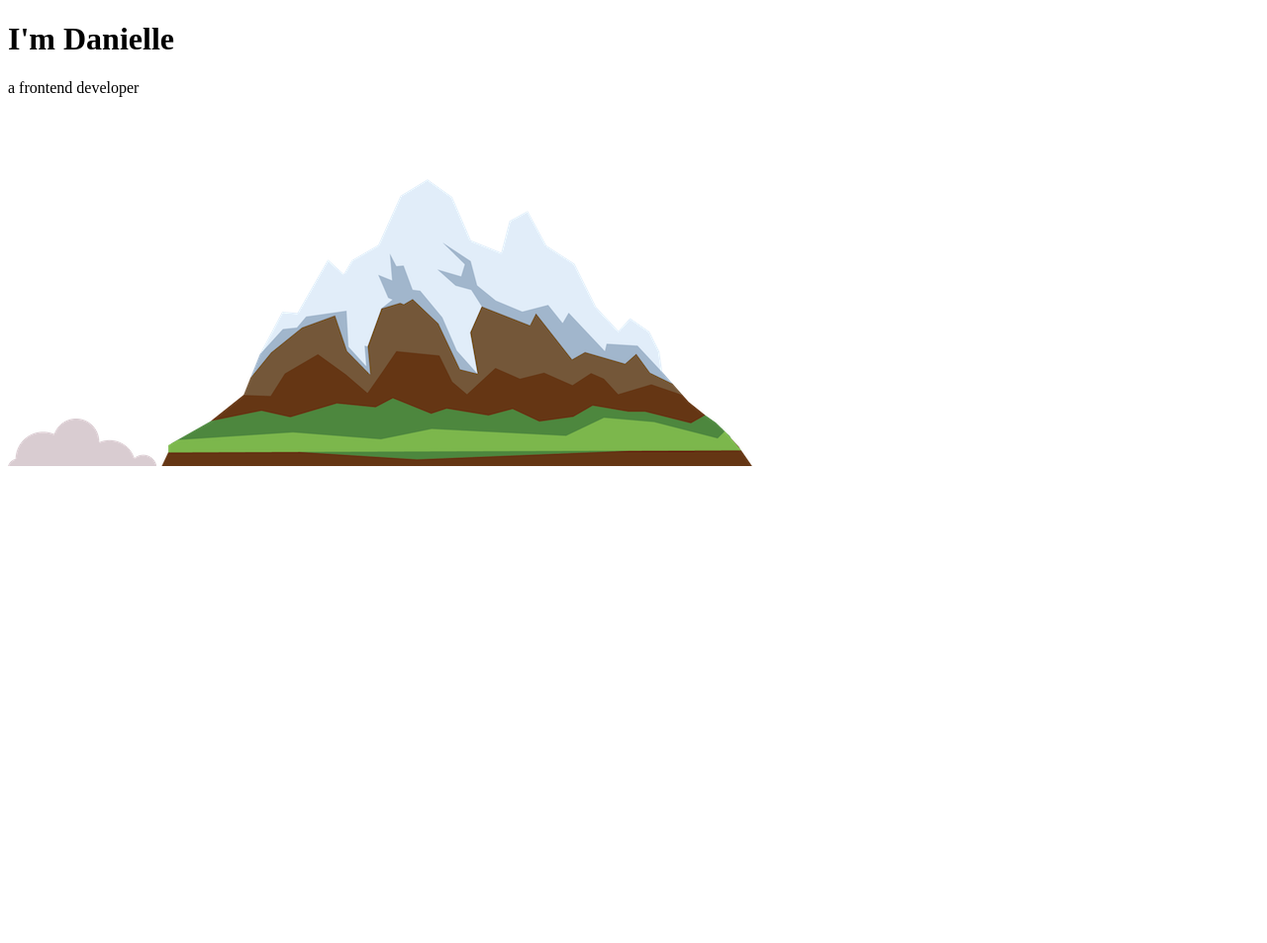
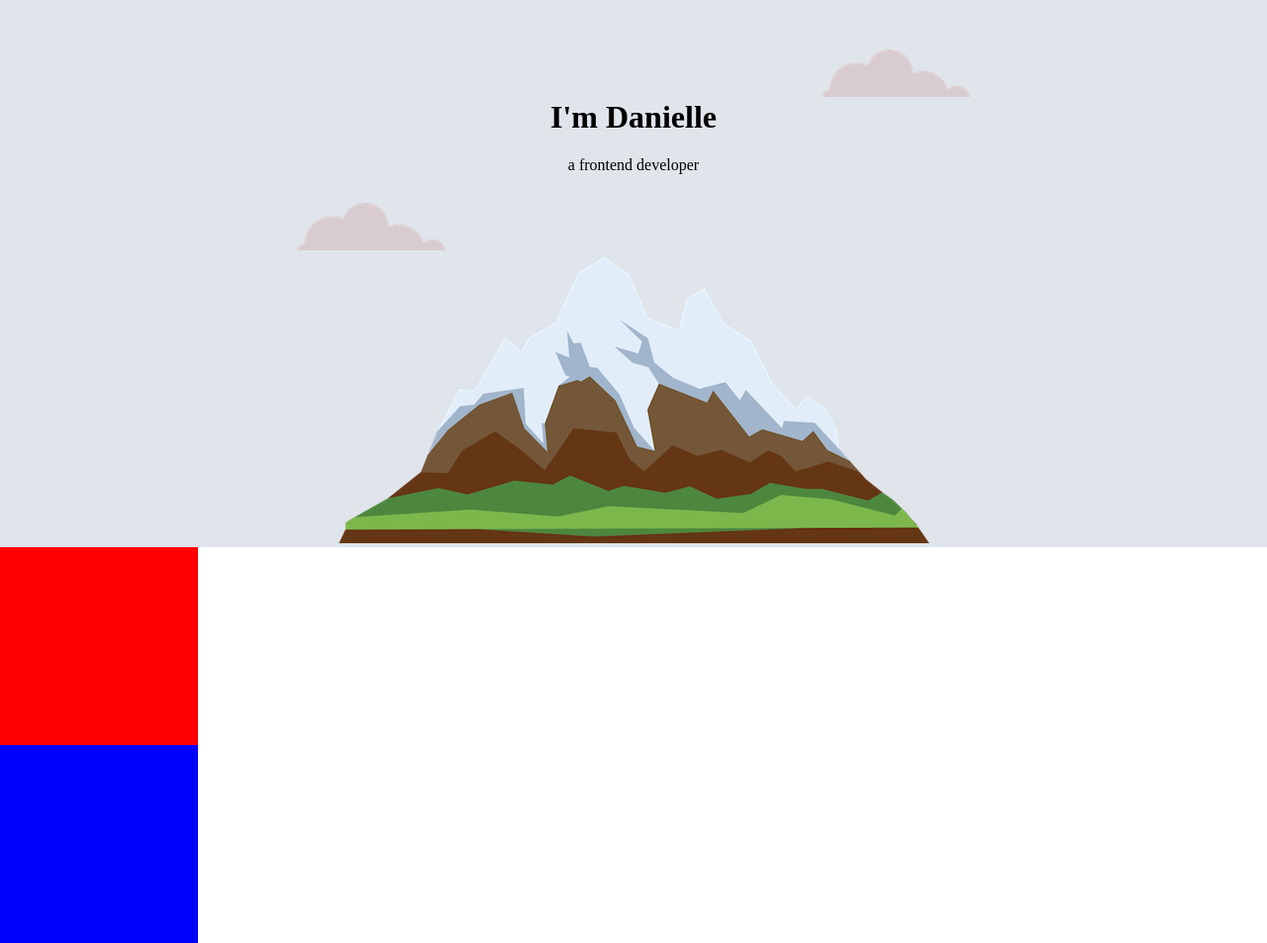
Before and after one commit to danielle-zn/CSS-My-Site, a plain HTML site: page index.html in a window 1280 px wide. Shown: the whole page at 99% size. Before the commit the page ends 800 px from the top, so only its background shows below. Drawn offline with Linux system fonts and the light colour scheme.

Commit message:
Fixed position of images

```diff
--- a/css/styles.css
+++ b/css/styles.css
@@ -0,0 +1,37 @@
+body {
+  margin: 0;
+  text-align: center;
+}
+
+h1 {
+  margin-top: 0;
+}
+
+.top-container {
+  background-color: rgb(224, 229, 235);
+  position: relative;
+  padding-top: 100px;
+}
+
+.middle-container {
+  background-color: red;
+  width: 200px;
+  height: 200px;
+}
+
+.bottom-container {
+  background-color: blue;
+  width: 200px;
+  height: 200px;
+}
+.top-cloud {
+  position: absolute;
+  right: 300px;
+  top: 50px;
+}
+
+.bottom-cloud {
+  position: absolute;
+  left: 300px;
+  bottom: 300px;
+}
--- a/index.html
+++ b/index.html
@@ -10,11 +10,14 @@
   </head>
   <body>
     <div class="top-container">
+      <img class="top-cloud" src="images/cloud.png" alt="cloud" />
       <h1>I'm Danielle</h1>
       <p>a frontend developer</p>
+
+      <img class="bottom-cloud" src="images/cloud.png" alt="cloud" />
+
+      <img src="images/mountain.png" alt="mountain" />
     </div>
-    <img src="images/cloud.png" alt="cloud" />
-    <img src="images/mountain.png" alt="mountain" />
     <div class="middle-container"></div>
     <div class="bottom-container"></div>
   </body>
```
